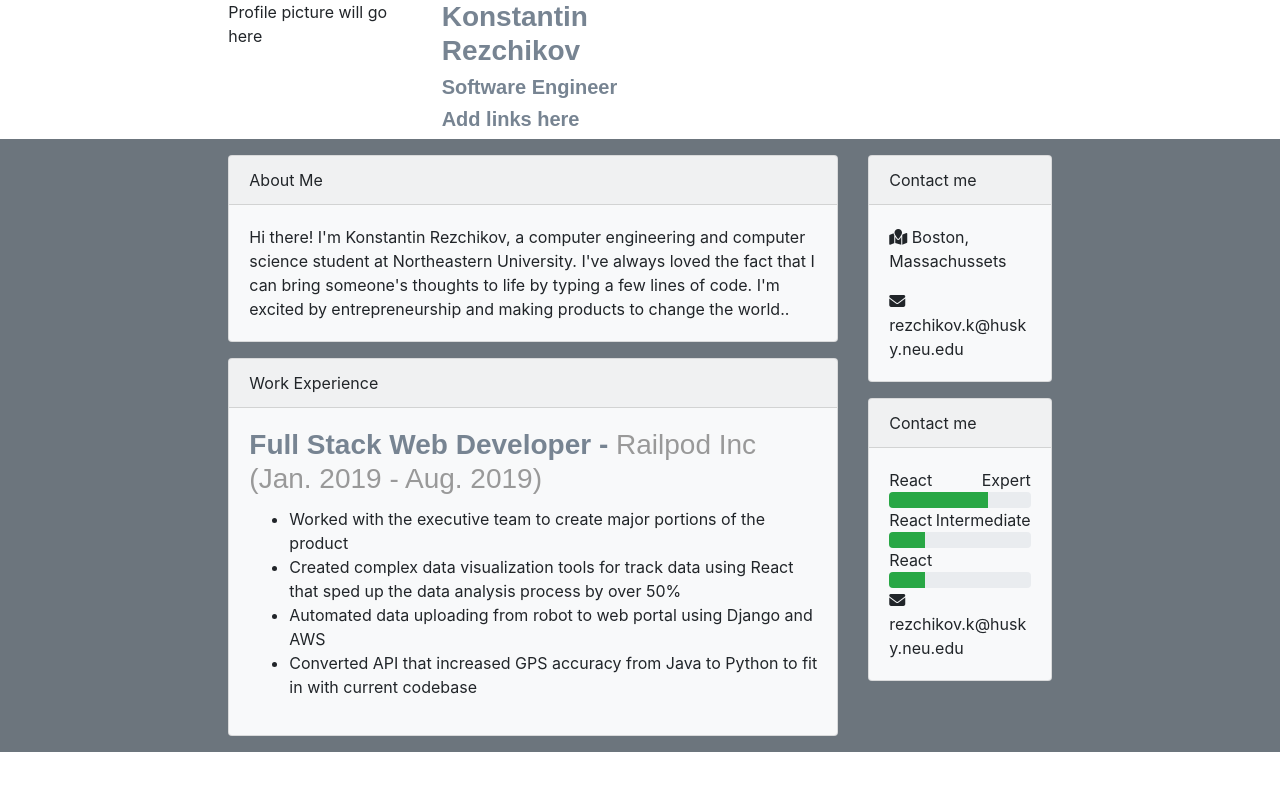
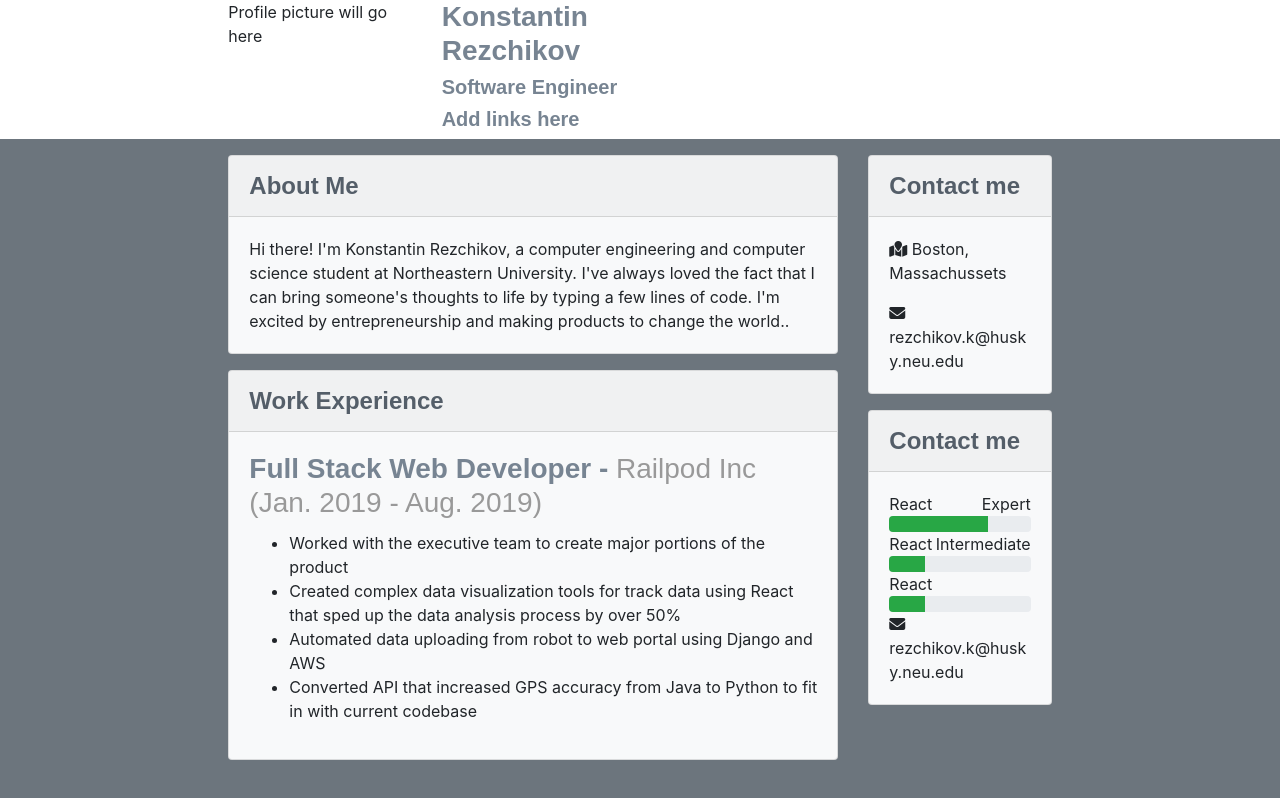
Before and after one commit to krezchikov42/resume, a React (Create React App) app: page / in a window 1280 px wide. Shown: the top 798 px of the page. Built offline with nearby package versions, Linux system fonts and the light colour scheme; some icons are missing.

Commit message:
styling text and background

```diff
--- a/src/index.css
+++ b/src/index.css
@@ -12,7 +12,7 @@ code {
     monospace;
 }
 
-h1, h2, h3, h4, h5, h6 {
+h1, h2, h3, h4, h5, h6, .card-header {
   font-family: 'Montserrat', sans-serif;
   font-weight: 700;
   color: #778492;
@@ -22,3 +22,16 @@ h1, h2, h3, h4, h5, h6 {
   color: #999;
   font-weight: normal;
 }
+
+.useful-row{
+  height: 100%;
+}
+
+.container-fluid {
+  height: 100vh;
+}
+
+.card-header {
+  color: #545e69;
+  font-size: 24px;
+}
--- a/src/scenes/Resume.js
+++ b/src/scenes/Resume.js
@@ -29,7 +29,7 @@ export default class Resume extends React.Component {
                     <h5>Add links here</h5>
                 </div>
             </div>
-            <div className="row bg-secondary">
+            <div className="row bg-secondary useful-row">
                 <div className="col-6 offset-2">
                     <div className="card bg-light my-3">
                         <div className="card-header">About Me</div>
```
